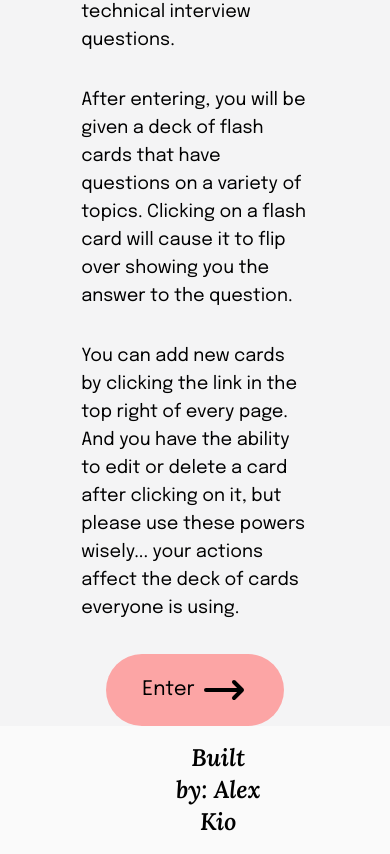
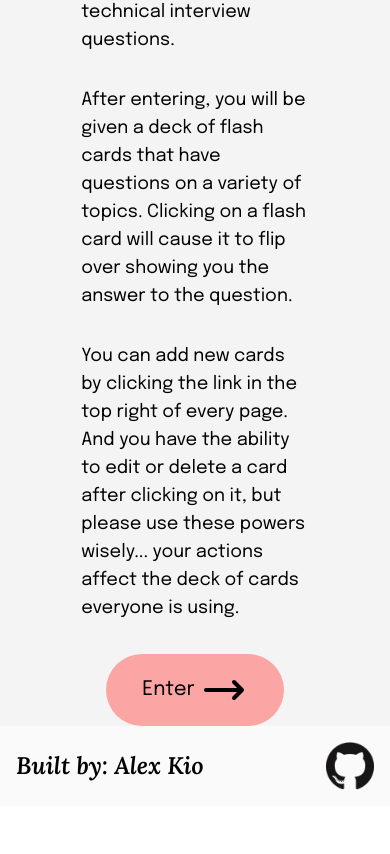
Before and after one commit to alexmkio/leet-cards, a Next.js app: page / in a window 390 px wide. Shown: the part 518-1372 px from the top of the page. After the commit the page ends 1324 px from the top, so only its background shows below. Built offline with nearby package versions, Linux system fonts and the light colour scheme; no server answers.

Commit message:
Add responsivity to footer

```diff
--- a/components/Footer.tsx
+++ b/components/Footer.tsx
@@ -4,8 +4,8 @@ import gitHubDark from '../images/github_dark.png'
 
 export default function Footer() {
   return (
-    <footer className="bg-gray-50 flex justify-between items-center px-40">
-      <h2 className="font-header text-2xl md:text-3xl text-center p-4 md:p-6">
+    <footer className="bg-gray-50 flex justify-between items-center p-4 md:p-6 md:px-40">
+      <h2 className="font-header text-2xl md:text-3xl text-center">
         Built by:&nbsp;
         <a href="https://www.linkedin.com/in/alexkio/" target="_blank" rel="noreferrer" className="transition duration-300 ease-in-out hover:text-red-500">
           Alex Kio
```
